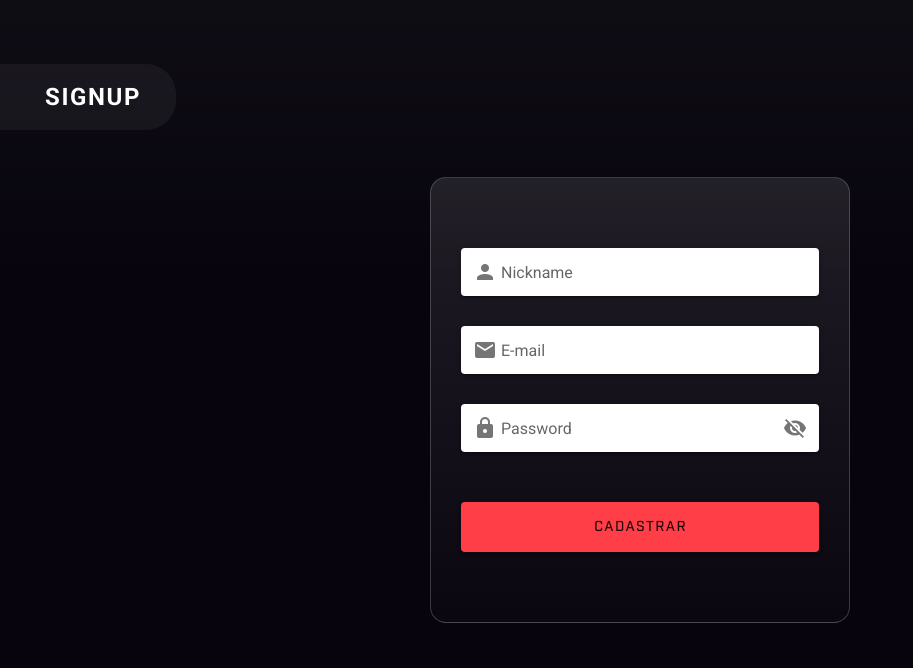
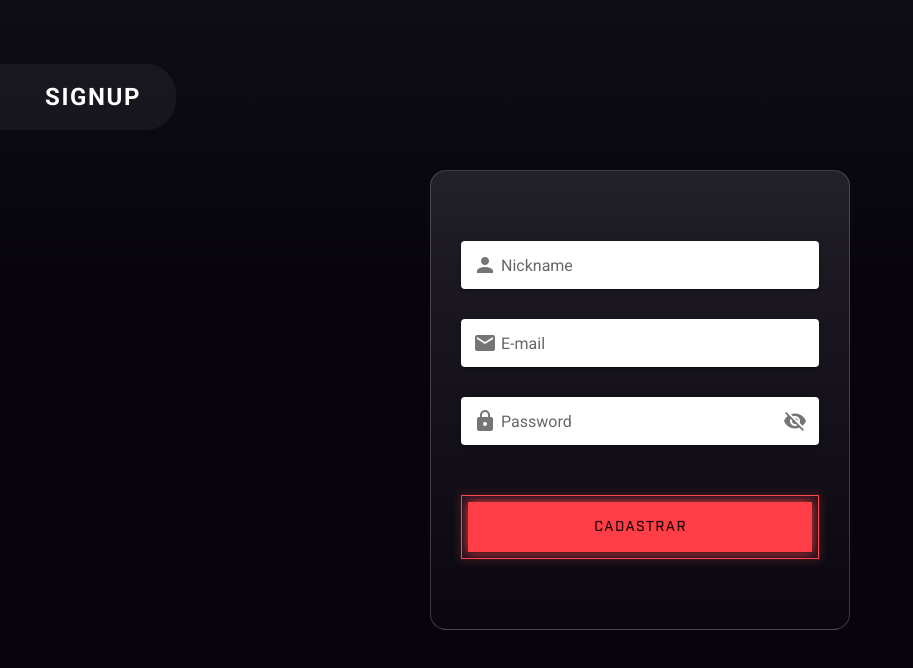
Before and after one commit to itmoura/valorozo, a Vue app: page / in a window 1280 px wide. Shown: the top 668 px of the page, without its empty margins (0-913 px from the left). Built offline with nearby package versions, Linux system fonts and the light colour scheme.

Commit message:
Upgrade btn

```diff
--- a/src/views/Home.vue
+++ b/src/views/Home.vue
@@ -33,12 +33,14 @@
           required
         ></v-text-field>
 
+        <div class="btnBorder">
           <v-btn
             class="btnSubmit"
             @click="submit"
           >
             Cadastrar
           </v-btn>
+        </div>
       </v-form>
     </div>
   </div>
@@ -78,6 +80,12 @@
   width: 35vw;
   max-width: 420px;
 }
+.btnBorder {
+  padding: 6px;
+  border: 1px solid #FA464F;
+  filter: drop-shadow(0px 0px 5px #FA464F);
+  margin-top: 20px;
+}
 .btnSubmit {
   width: 100%;
   height: 50px !important;
@@ -86,7 +94,7 @@
   font-family: 'Industry-Medium';
   letter-spacing: 0.1em;
   font-size: 1.1rem;
-  margin-top:20px
+  border-radius: 0;
 }
 </style>
 
```
Lines whose indentation alone changed are shown as unchanged.
